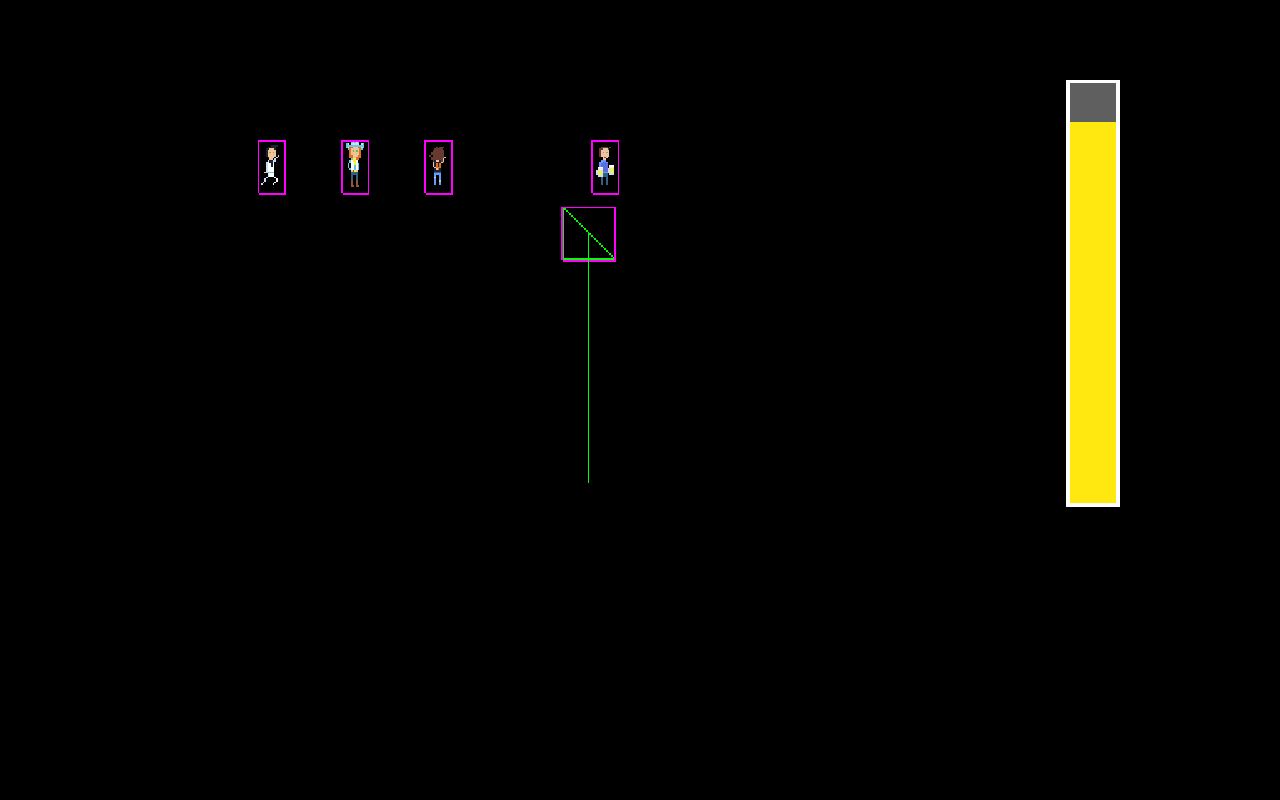
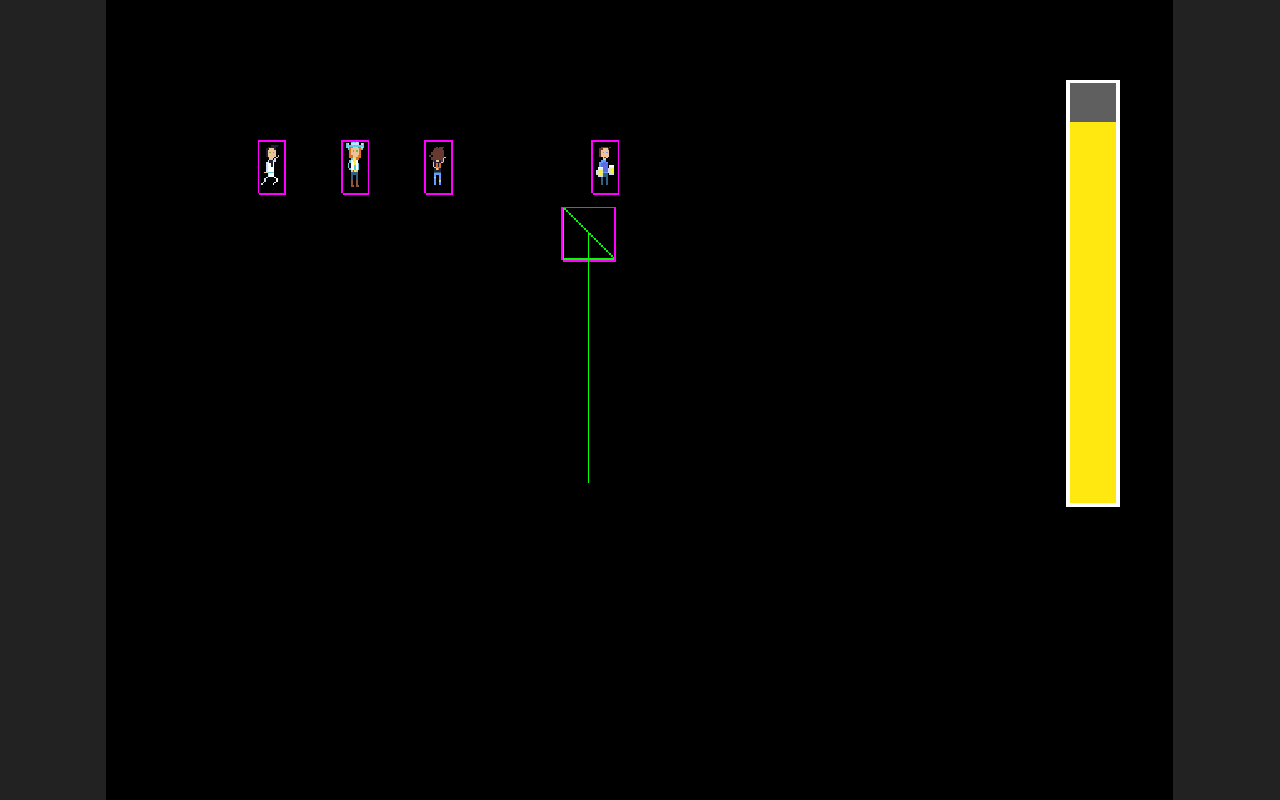
Before and after one commit to drusin/beerloose, a website built with webpack: page index.html in a window 1280 px wide. Built offline with nearby package versions, Linux system fonts and the light colour scheme.

Commit message:
change background color that game pane sticks more out

```diff
--- a/index.html
+++ b/index.html
@@ -7,12 +7,12 @@
 			body {
 				margin: 0;
 				padding:0;
-				background-color: black;
+				background-color: #222;
 			}
 		</style>
 		<meta charset="UTF-8">
 </head>
 <body>
-<div id="canvas-parent"></div>
+	<div id="canvas-parent"></div>
 </body>
 </html>
```
